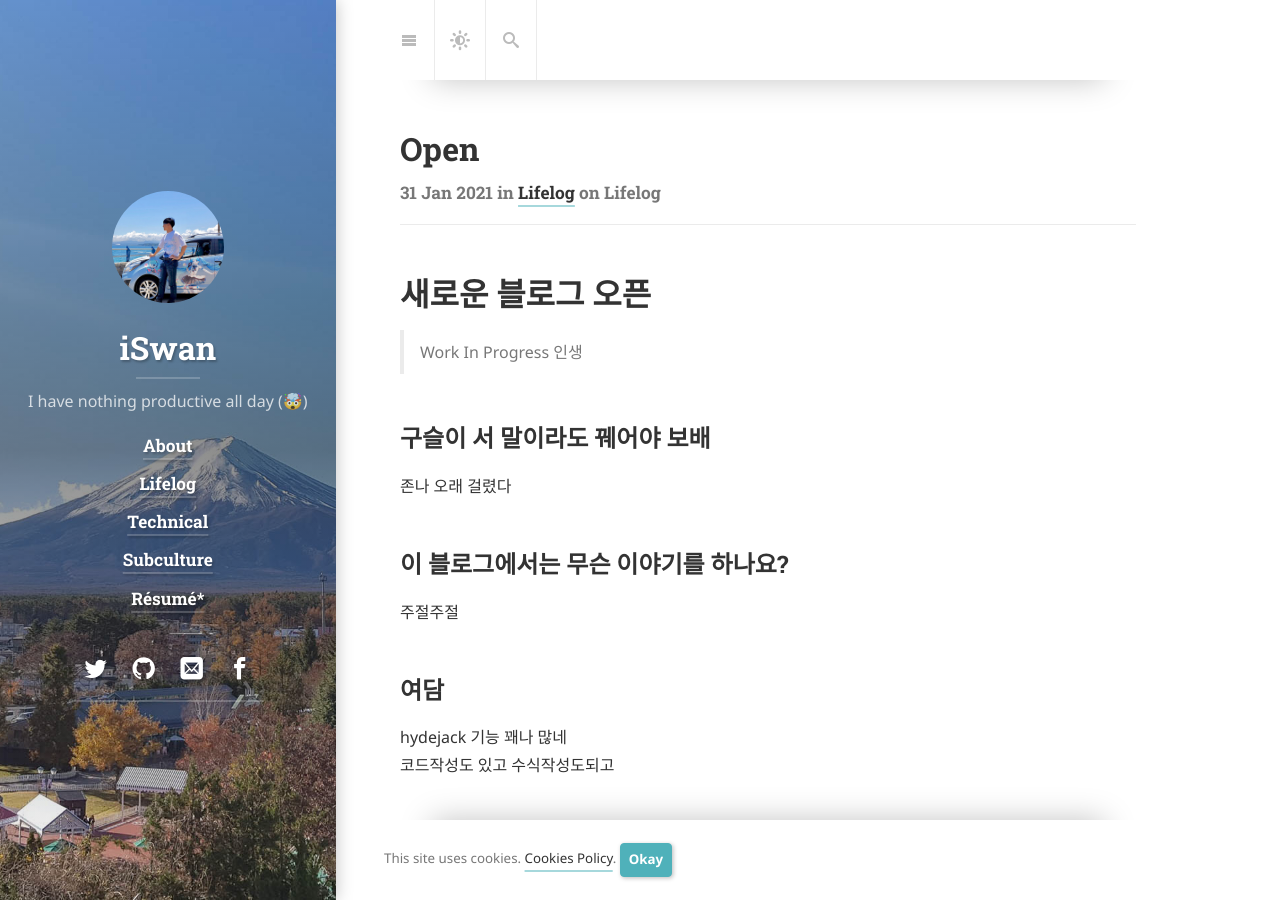
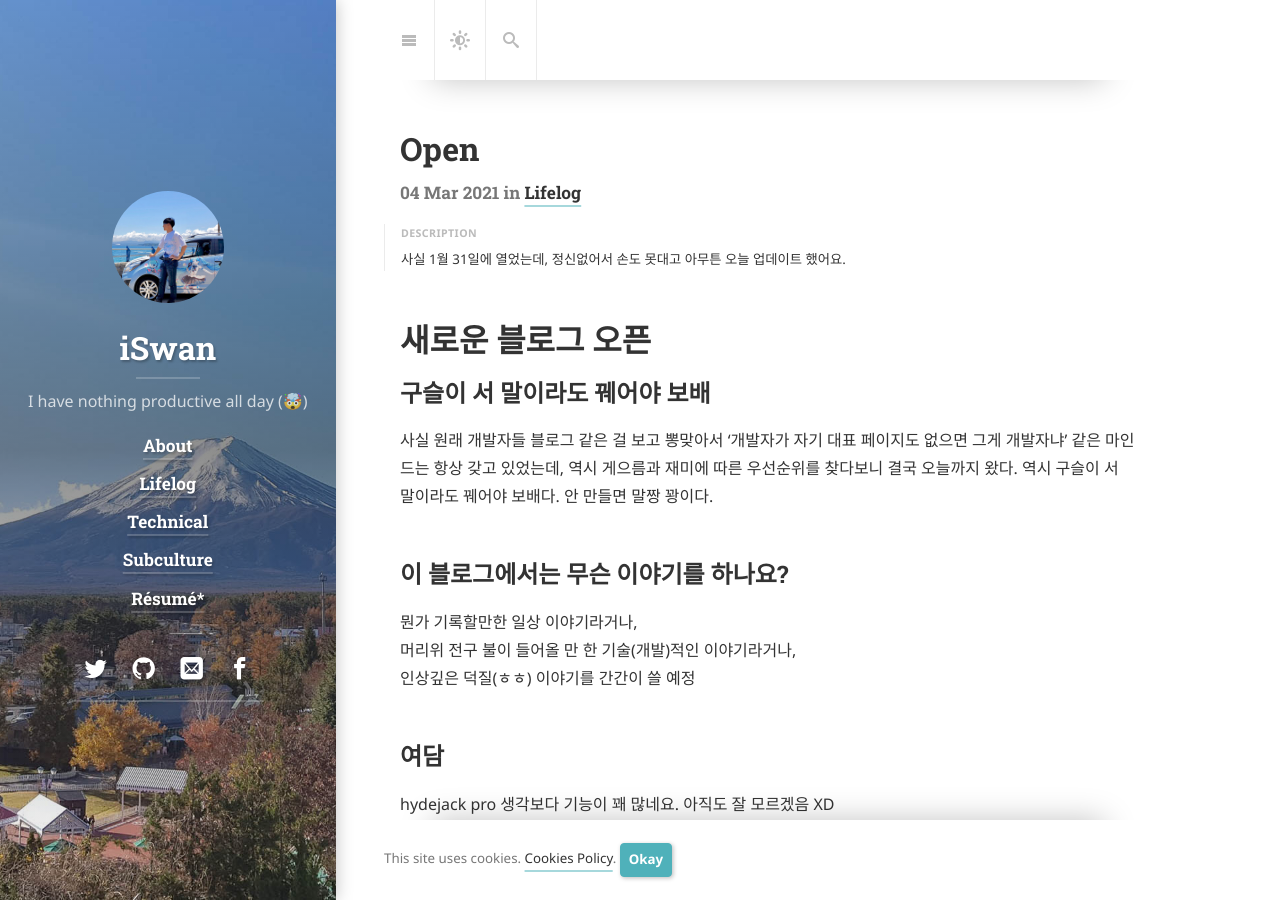
Before and after one commit to iSwanGit/iswangit.github.io, a Jekyll site: the page built from lifelog/_posts/2021-03-04-open.md, in a window 1280 px wide and 900 px high. Built offline with Jekyll 4.4.1, drawn with Linux system fonts in a browser that asks for light colours; cached includes are drawn as plain includes; nearby versions of some CDN libraries; some web fonts are replaced; library files that are not in the unit come from our copies.

Commit message:
Update posts

```diff
--- a/lifelog/_posts/2021-01-31-open.md
+++ /dev/null
@@ -1,22 +0,0 @@
----
-layout: post
-#title:
-#subtitle:
-category: lifelog
-tags: lifelog
----
-
-# 새로운 블로그 오픈
-
-> Work In Progress
-> 인생
-
-## 구슬이 서 말이라도 꿰어야 보배
-존나 오래 걸렸다
-
-## 이 블로그에서는 무슨 이야기를 하나요?
-주절주절
-
-## 여담
-hydejack 기능 꽤나 많네
-코드작성도 있고 수식작성도되고
--- /dev/null
+++ b/lifelog/_posts/2021-03-04-open.md
@@ -0,0 +1,23 @@
+---
+layout: post
+# title: '새로운 블로그 오픈'
+# subtitle: >
+  # 아무튼 오픈
+category: lifelog
+# tags: lifelog
+description: >
+  사실 1월 31일에 열었는데, 정신없어서 손도 못대고 아무튼 오늘 업데이트 했어요.
+---
+
+# 새로운 블로그 오픈
+
+## 구슬이 서 말이라도 꿰어야 보배
+사실 원래 개발자들 블로그 같은 걸 보고 뽕맞아서 '개발자가 자기 대표 페이지도 없으면 그게 개발자냐' 같은 마인드는 항상 갖고 있었는데, 역시 게으름과 재미에 따른 우선순위를 찾다보니 결국 오늘까지 왔다. 역시 구슬이 서 말이라도 꿰어야 보배다. 안 만들면 말짱 꽝이다.
+
+## 이 블로그에서는 무슨 이야기를 하나요?
+뭔가 기록할만한 일상 이야기라거나,
+머리위 전구 불이 들어올 만 한 기술(개발)적인 이야기라거나,
+인상깊은 덕질(ㅎㅎ) 이야기를 간간이 쓸 예정
+
+## 여담
+hydejack pro 생각보다 기능이 꽤 많네요. 아직도 잘 모르겠음 XD
```
Also changed, not shown: about.md (+8 -3 lines).
